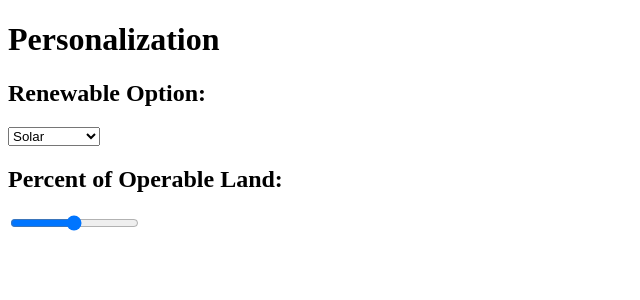
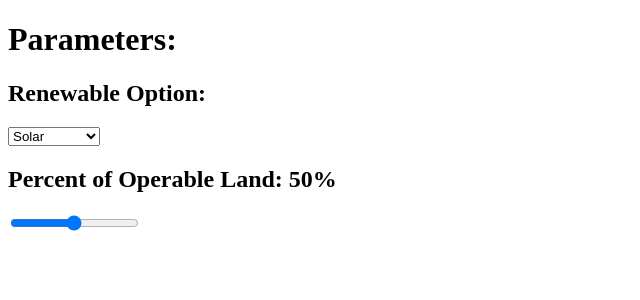
Before and after one commit to NickyDCFP/hAQathon_team_tra5h, a React (Vite) app in the folder Frontend/: page / in a window 1280 px wide. Shown: the top 300 px of the page, without its empty margins (0-640 px from the left). Built offline with nearby package versions, Linux system fonts and the light colour scheme.

Commit message:
Set up parameters

```diff
--- a/Frontend/package.json
+++ b/Frontend/package.json
@@ -3,7 +3,7 @@
   "private": true,
   "version": "0.0.0",
   "type": "module",
-  "proxy":"http://localhost:5000/",
+  "proxy": "http://localhost:5000/",
   "scripts": {
     "dev": "vite",
     "build": "vite build",
@@ -11,6 +11,7 @@
     "preview": "vite preview"
   },
   "dependencies": {
+    "d3": "^7.8.5",
     "react": "^18.2.0",
     "react-dom": "^18.2.0"
   },
--- a/Frontend/src/App.jsx
+++ b/Frontend/src/App.jsx
@@ -1,13 +1,12 @@
 import { useState } from 'react'
-import Test from './components/Test'
-import Personalization from './components/Personalization';
 import './App.css'
+import Parameters from './components/Parameters';
 
 function App() {
 
   return (
     <>
-      <Personalization />
+      <Parameters />
     </>
   );
 }
--- /dev/null
+++ b/Frontend/src/components/Parameters.jsx
@@ -0,0 +1,32 @@
+import { useState, useEffect } from "react";
+
+
+const Parameters = () => {
+    const [renewableOption, setRenewableOption] = useState("solar");
+    const [percentOfOperableLand, setPercentOfOperableLand] = useState(50);
+
+    useEffect(() => {
+        console.log(renewableOption, percentOfOperableLand)
+    }, [renewableOption, percentOfOperableLand]);
+
+    return (
+        <>
+            <h1>Parameters:</h1>
+            <form action="POST">
+                <h2>Renewable Option:</h2>
+                <select name="renewable-option" value={renewableOption} onChange={e => setRenewableOption(e.target.value)}>
+                    <option value="solar">Solar</option>
+                    <option value="wind">Wind</option>
+                    <option value="geothermal">Geothermal</option>
+                </select>
+                <div className="slidecontainer">
+                    <h2>Percent of Operable Land: {percentOfOperableLand}%</h2>
+                    <input type="range" min="1" max="100" className="slider" id="myRange" value={percentOfOperableLand}
+                    onChange={e => setPercentOfOperableLand(e.target.value)}/>
+                </div>
+            </form>
+        </>
+    );
+}
+
+export default Parameters;
--- a/Frontend/src/components/Personalization.jsx
+++ /dev/null
@@ -1,26 +0,0 @@
-import { useState, useEffect } from "react";
-
-
-const Personalization = () => {
-
-    return (
-        <>
-            <h1>Personalization</h1>
-            <form action="POST">
-                <h2>Renewable Option:</h2>
-                <select name="renewable-option">
-                    <option value="solar">Solar</option>
-                    <option value="wind">Wind</option>
-                    <option value="geothermal">Geothermal</option>
-                </select>
-                <div className="slidecontainer">
-                    <h2>Percent of Operable Land:</h2>
-                    <input type="range" min="1" max="100" className="slider" id="myRange" />
-                </div>
-            </form>
-
-        </>
-    );
-}
-
-export default Personalization;
```
Also changed, not shown: 1 other file (tests, documents, lock files or other folders).
